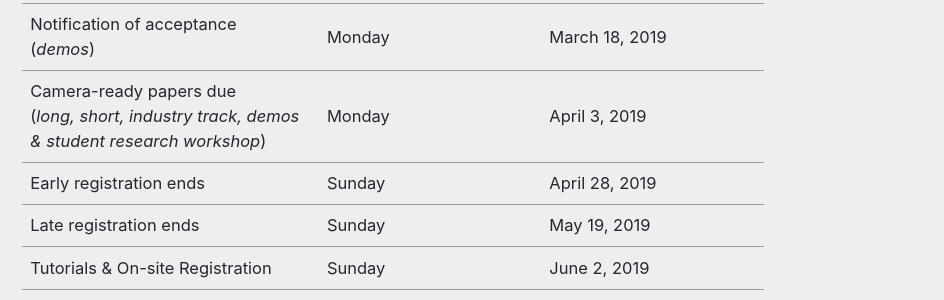
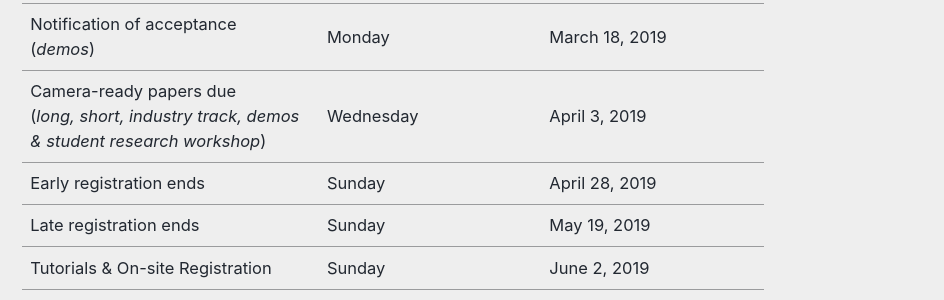
Before and after one commit to naacl-org/naacl-2021-website, a Jekyll site: the page built from _pages/home.md, in a window 1280 px wide and 900 px high, scrolled down 1895 px. Shown: the part 154-454 px from the top of the window, without its empty margins (0-944 px from the left). Built offline with Jekyll 4.4.1, drawn with Linux system fonts in a browser that asks for light colours; nearby versions of some CDN libraries.

Commit message:
Fix day for new camera-ready date.

```diff
--- a/_pages/home.md
+++ b/_pages/home.md
@@ -81,7 +81,7 @@ The Association for Computational Linguistics (ACL) invites you to participate i
         </tr>
         <tr>
           <td>Camera-ready papers due<br/>(<i>long, short, industry track, demos &amp; student research workshop</i>)</td>
-          <td>Monday</td>
+          <td>Wednesday</td>
           <td>April 3, 2019</td>
         </tr>
         <tr>
```
